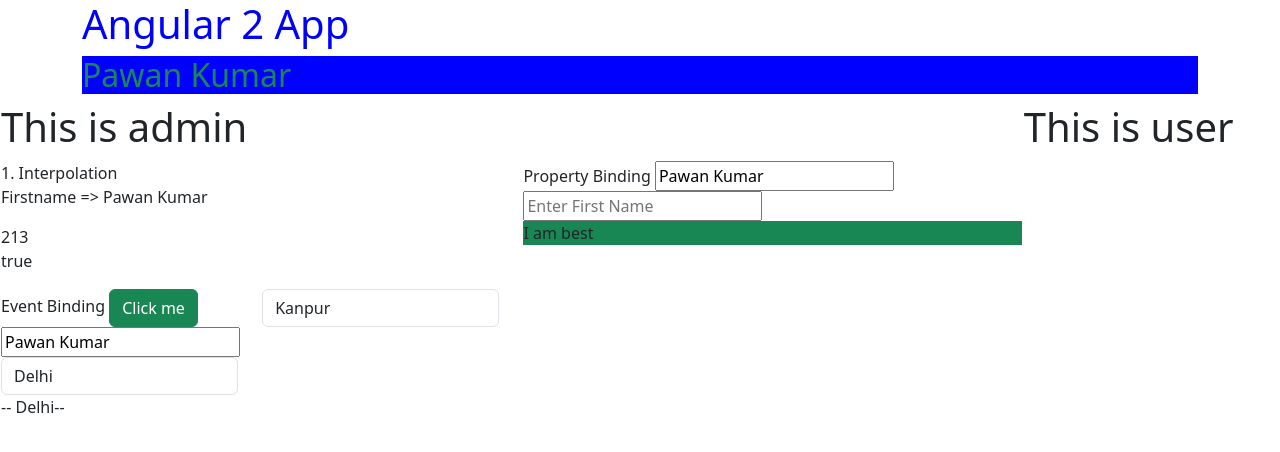
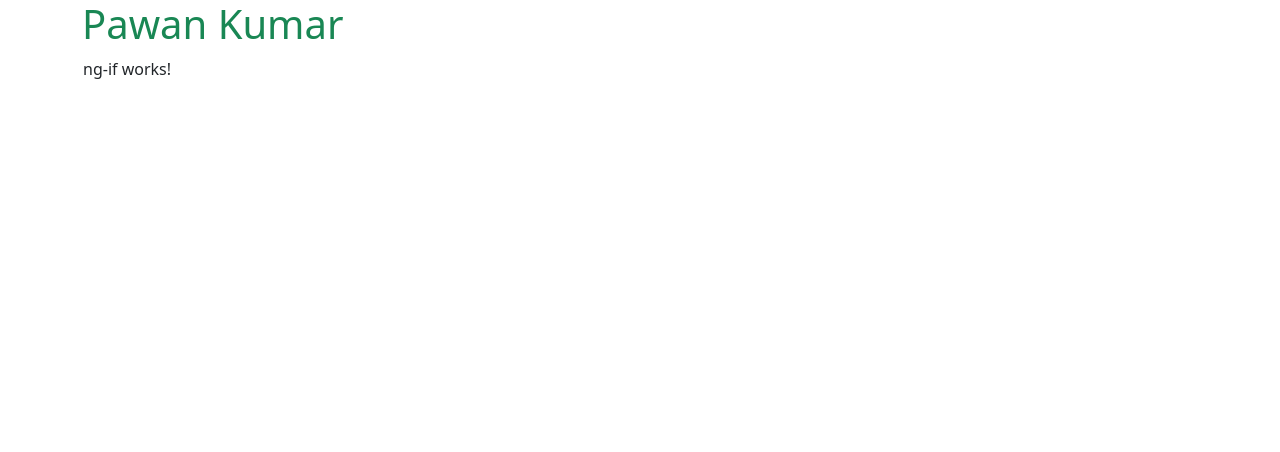
Before and after one commit to Rubipatel1989/angular19-third, an Angular app: page / in a window 1280 px wide. Shown: the top 452 px of the page. Built offline with nearby package versions, Linux system fonts and the light colour scheme.

Commit message:
Add Changes

```diff
--- a/src/app/app.component.html
+++ b/src/app/app.component.html
@@ -1,22 +1,11 @@
 <div class="container">
-  <h1>Angular 2 App</h1>
-  <h2 class="text-success">Pawan Kumar</h2>
+  <h1 class="text-success">Pawan Kumar</h1>
+
+  <table class="" style="width: 100%;">
+    <tr>
+      <td>
+        <app-ng-if></app-ng-if>
+      </td>
+    </tr>
+  </table>
 </div>
-<table class="" style="width: 100%;" >
-  <tr>
-    <td>
-      <app-admin></app-admin>
-    </td>
-    <td>
-      <app-user></app-user>
-    </td>
-  </tr>
-  <tr>
-    <td>
-      <app-data-binding></app-data-binding>
-    </td>
-    <!-- <td>
-      <app-user></app-user>
-    </td> -->
-  </tr>
-</table>
--- a/src/app/app.component.ts
+++ b/src/app/app.component.ts
@@ -2,11 +2,12 @@ import { Component } from '@angular/core';
 import { UserComponent } from './components/user/user.component';
 import { AdminComponent } from './components/admin/admin.component';
 import { DataBindingComponent } from './components/data-binding/data-binding.component';
+import { NgIfComponent } from './components/ng-if/ng-if.component';
 
 @Component({
   selector: 'app-root',
   standalone:true,
-  imports: [UserComponent, AdminComponent, DataBindingComponent],
+  imports: [NgIfComponent],
   templateUrl: './app.component.html',
   styleUrl: './app.component.css'
 })
```
